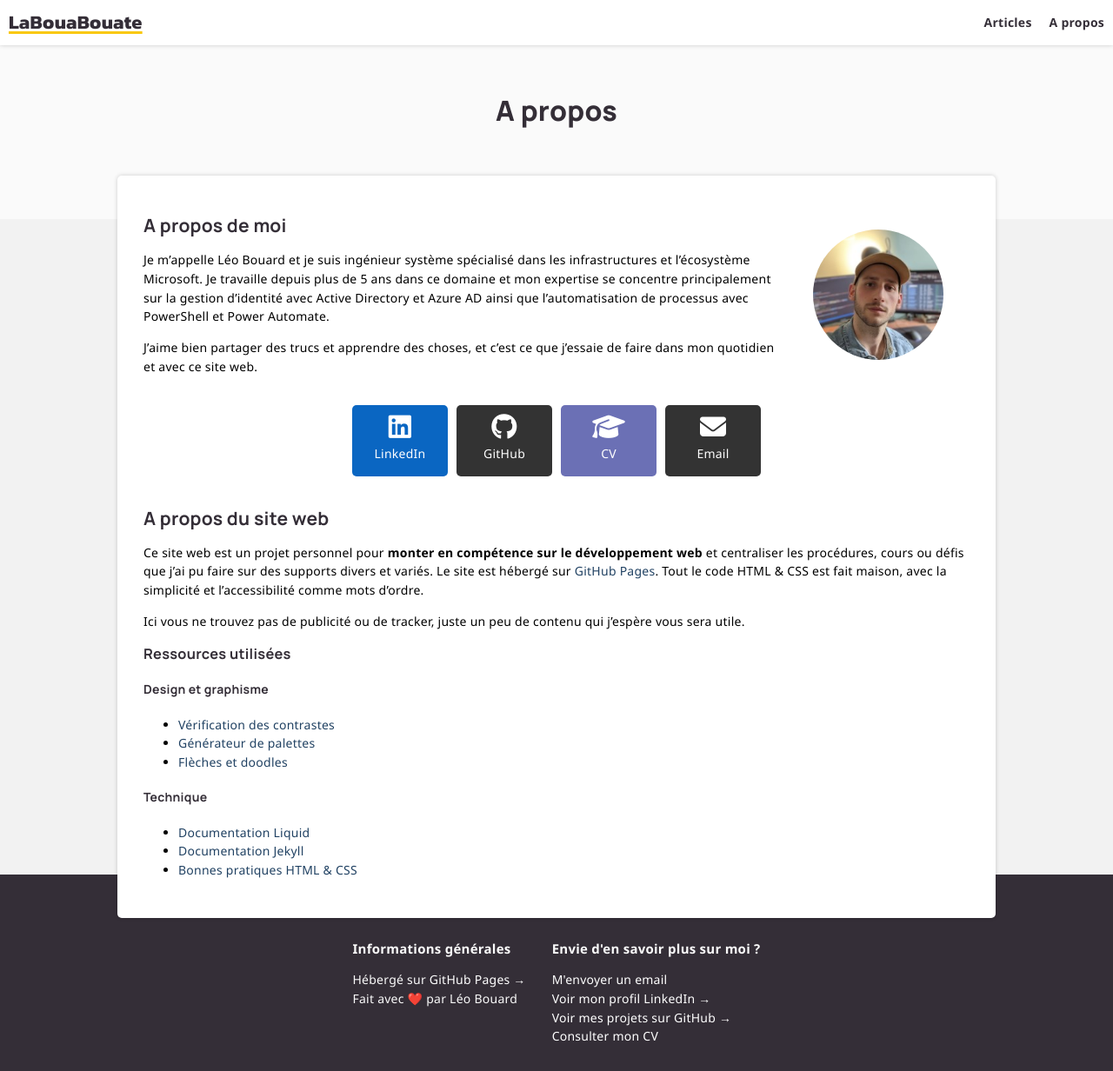
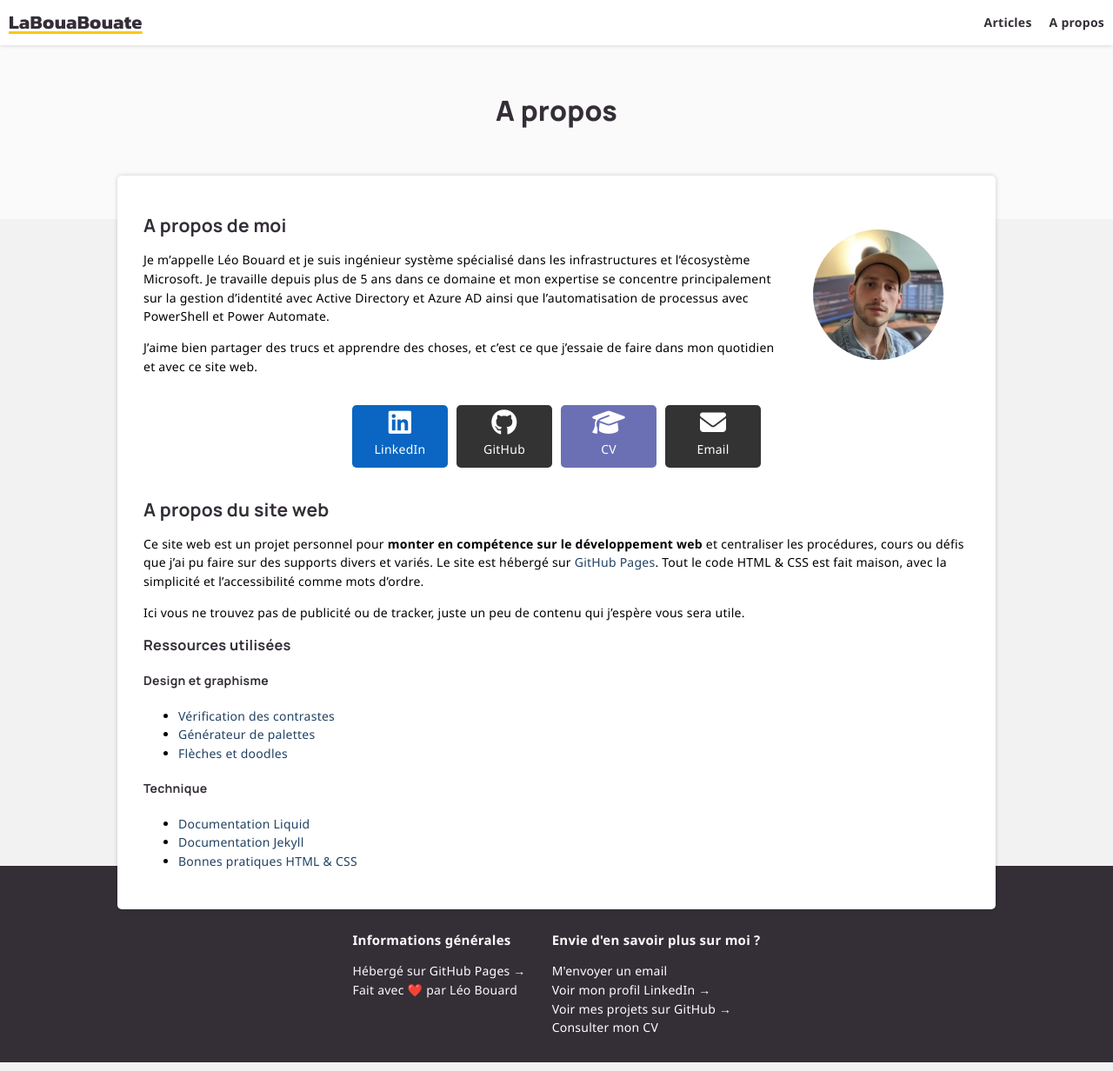
Before and after one commit to leobouard/leobouard.github.io, a Jekyll site: the page built from about.md, in a window 1280 px wide. Shown: the whole page at 87% size. Built offline with Jekyll 4.4.1, drawn with Linux system fonts in a browser that asks for light colours; nearby versions of some CDN libraries; some web fonts are replaced.

Commit message:
Update about.scss

```diff
--- a/assets/css/about.scss
+++ b/assets/css/about.scss
@@ -40,7 +40,7 @@ div.personalLinks > a {
     justify-content: center;
     align-items: center;
     background-color: #333;
-    padding: 10px 20px;
+    padding: 5px 20px;
     border-radius: 5px;
     color: #FFF;
     font-weight: 400;
```
